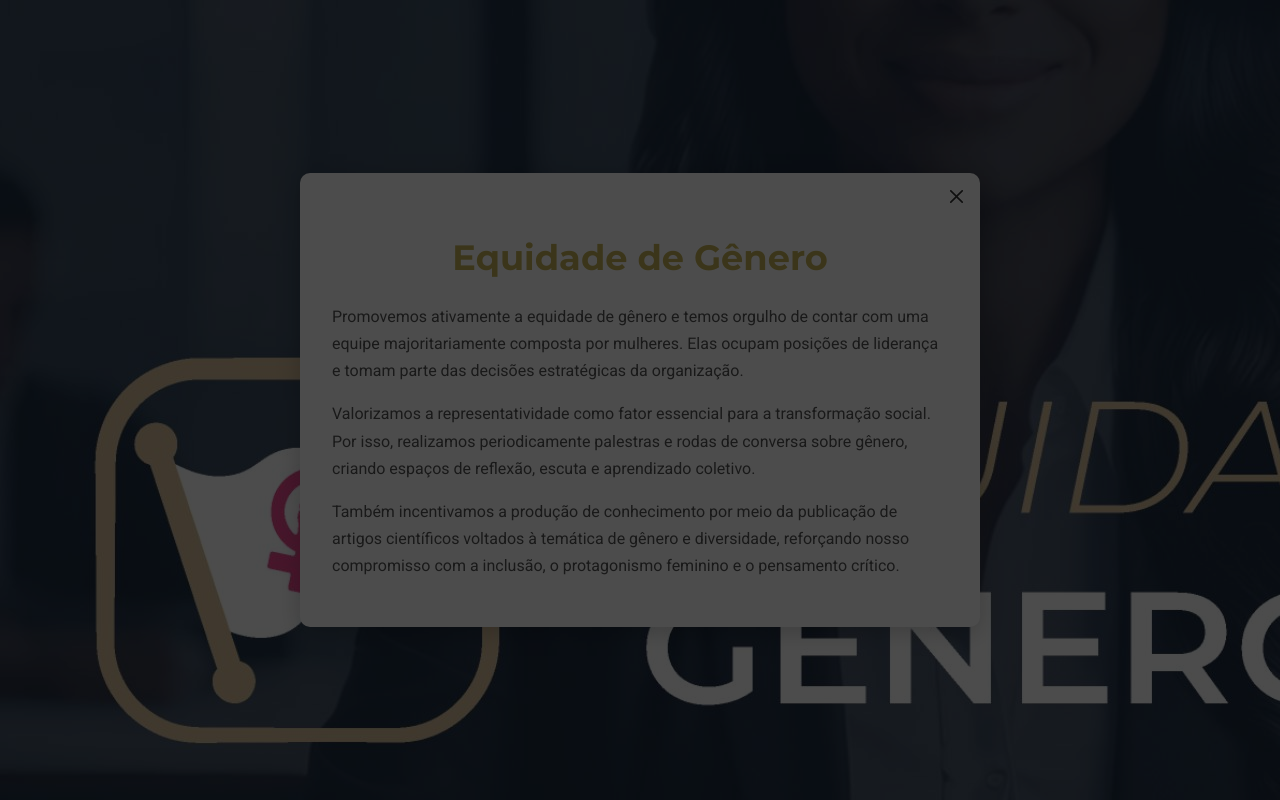
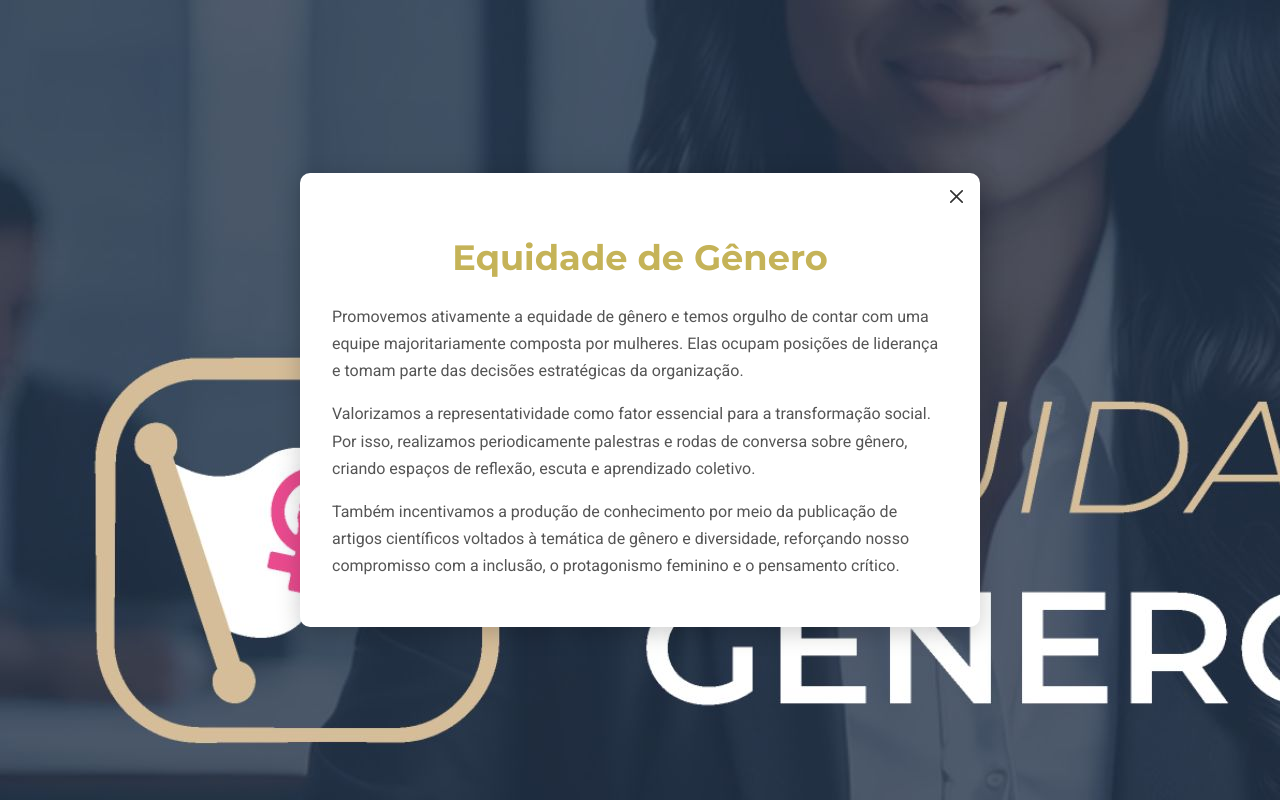
Before and after one commit to MDR-Advocacia/MDR-site, a PHP site: page /diversidade.php in a window 1280 px wide, after a click on "Equidade de Gênero". Run offline with PHP 8.4, Linux system fonts and the light colour scheme; some libraries are stand-ins or nearby versions; grey boxes are pictures that could not be loaded.

Commit message:
atualização de paginas quebradas do site

```diff
--- a/assets/css/main.css
+++ b/assets/css/main.css
@@ -3680,7 +3680,7 @@ button:hover {
 .modal {
     display: none;
     position: fixed;
-    z-index: 1000;
+    z-index: 1060;
     left: 0; top: 0;
     width: 100%; height: 100%;
     overflow: auto;
@@ -3830,3 +3830,7 @@ button:hover {
         position: static; /* Remove o efeito "grudento" no mobile */
     }
 }
+/* Correção para Sobreposição do Modal */
+.modal {
+  z-index: 1060 !important;
+}
--- a/assets/js/main.js
+++ b/assets/js/main.js
@@ -1,4 +1,3 @@
-
 (function() {
   "use strict";
 
@@ -36,7 +35,6 @@
         mobileNavToogle();
       }
     });
-
   });
 
   /**
@@ -154,8 +152,9 @@
 
   });
 
-})();
-// --- VERSÃO SIMPLIFICADA PARA SEÇÃO DE PRÊMIOS ---
+  /**
+   * Script para a seção de Prêmios
+   */
   const awardLinks = document.querySelectorAll('.award-list-item');
   const awardItems = document.querySelectorAll('.featured-award-item');
 
@@ -170,7 +169,12 @@ awardLinks.forEach(link => {
           awardLinks.forEach(l => l.classList.remove('active-award'));
 
           // 2. Mostra o prêmio certo e ativa o link clicado
-        document.getElementById(targetId).classList.add('visible-award');
+          const targetElement = document.getElementById(targetId);
+          if (targetElement) {
+            targetElement.classList.add('visible-award');
+          }
           this.classList.add('active-award');
       });
   });
+
+})();
--- a/footer.php
+++ b/footer.php
@@ -69,7 +69,7 @@
 <div id="preloader"></div>
 
 <script src="assets/vendor/bootstrap/js/bootstrap.bundle.min.js"></script>
-<script src="assets/vendor/php-email-form/validate.js"></script>
+<!-- <script src="assets/vendor/php-email-form/validate.js"></script> -->
 <script src="assets/vendor/aos/aos.js"></script>
 <script src="assets/vendor/glightbox/js/glightbox.min.js"></script>
 <script src="assets/vendor/swiper/swiper-bundle.min.js"></script>
--- a/index.php
+++ b/index.php
@@ -5,7 +5,7 @@
 
     <section id="hero" class="hero-fullscreen">
         <video autoplay loop muted playsinline>
-            <source src="assets/video/mdr institucional.mp4" type="video/mp4">
+            <source src="assets/video/mdrinstitucional.mp4" type="video/mp4">
             Seu navegador não suporta vídeos em HTML5.
         </video>
         <div class="container">
```
Also changed, not shown: 2 other files. Lines whose indentation alone changed are shown as unchanged.
